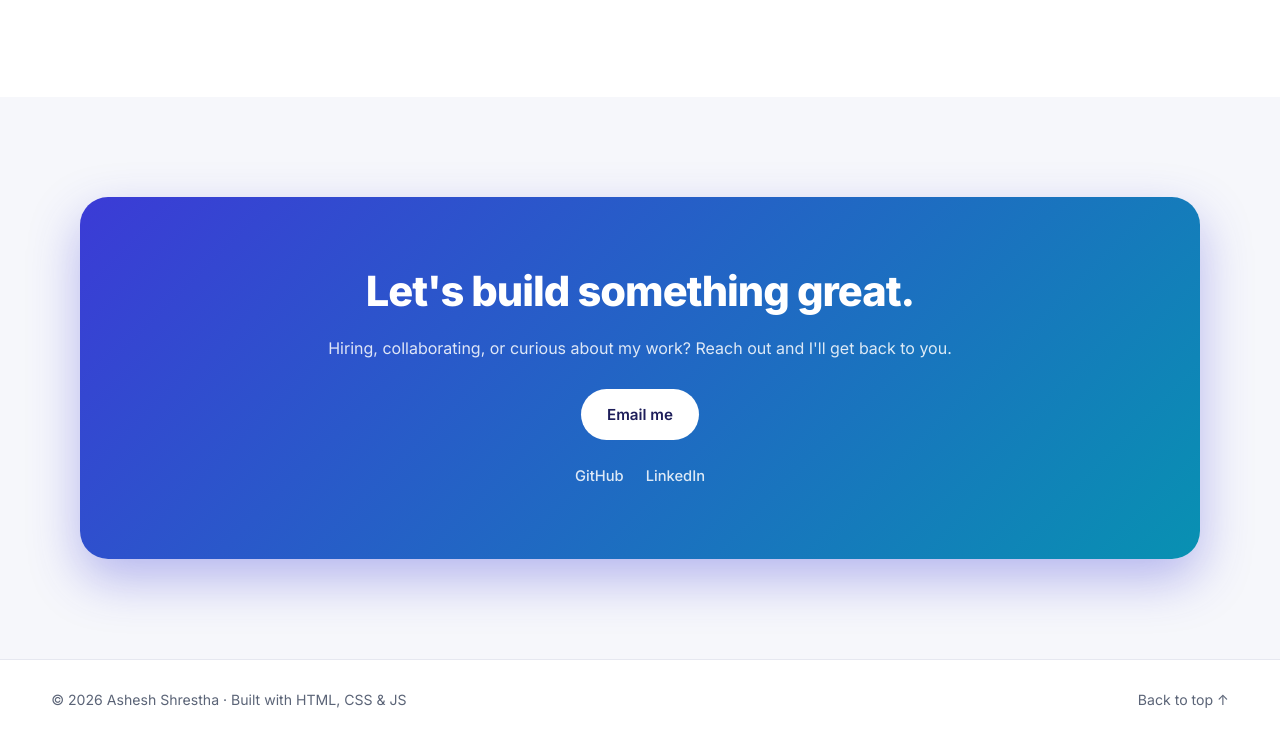
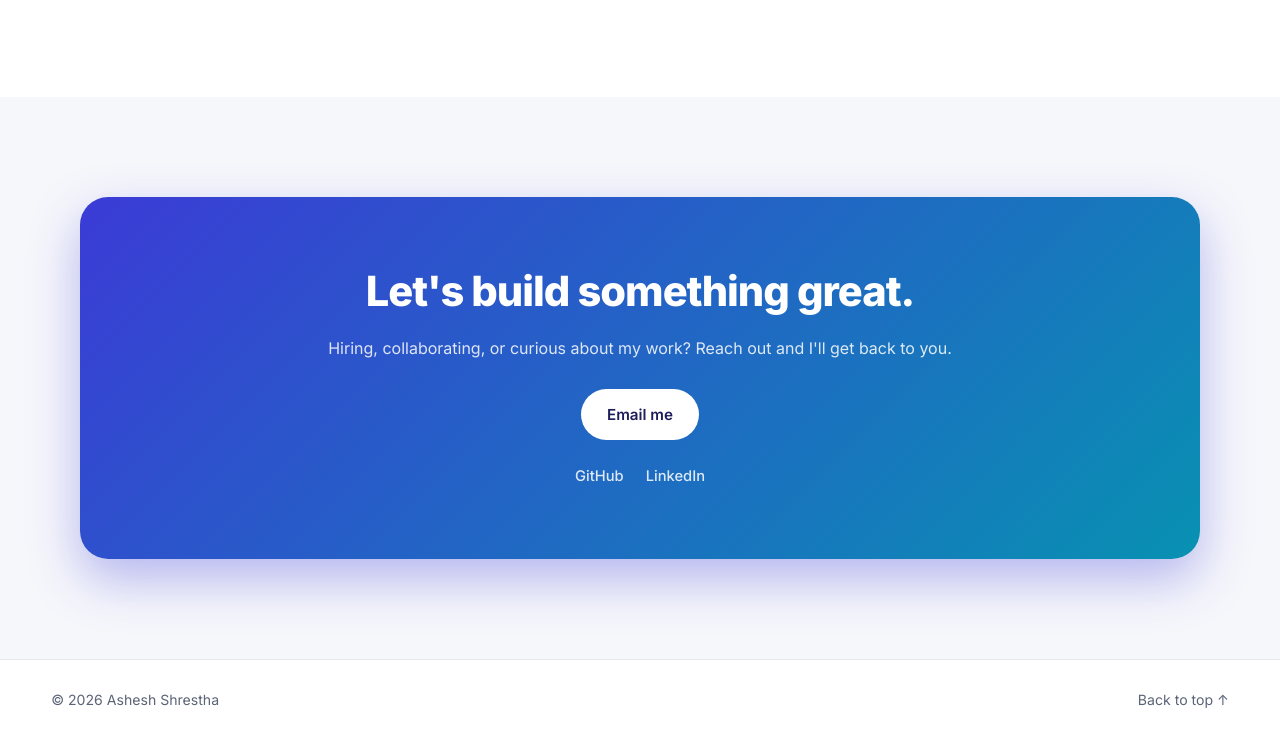
Before and after one commit to amshrestha2020/portfolio, a plain HTML site: page index.html in a window 1280 px wide. Shown: the part 5746-6485 px from the top of the page. Drawn offline with Linux system fonts and the light colour scheme.

Commit message:
Update footer content in index.html
Removed 'Built with HTML, CSS & JS' from footer.

```diff
--- a/index.html
+++ b/index.html
@@ -268,7 +268,7 @@
   </main>
 
   <footer class="footer">
-    <p>© <span id="year"></span> Ashesh Shrestha · Built with HTML, CSS &amp; JS</p>
+    <p>© <span id="year"></span> Ashesh Shrestha </p>
     <a href="#home">Back to top ↑</a>
   </footer>
 
```
